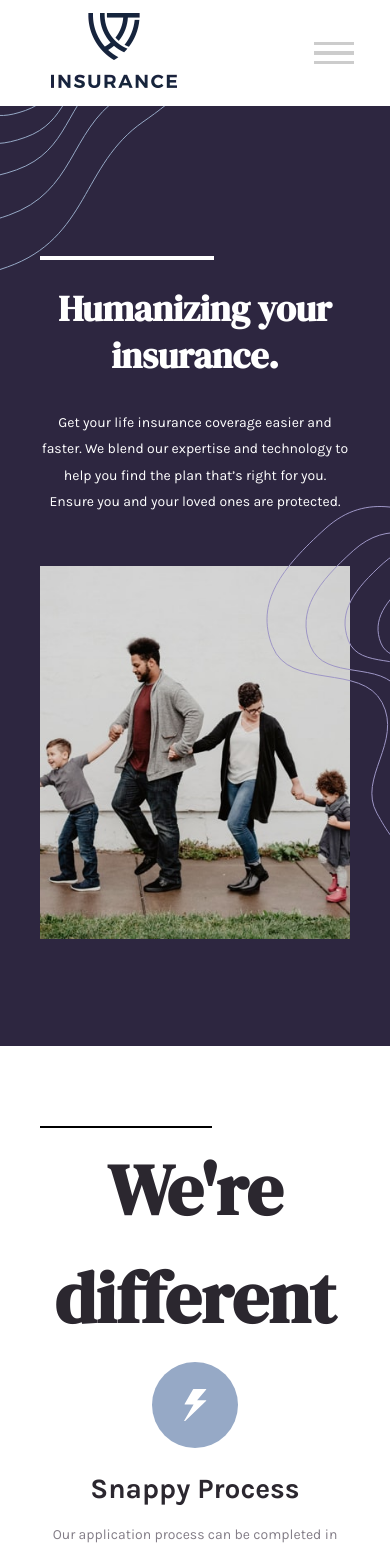
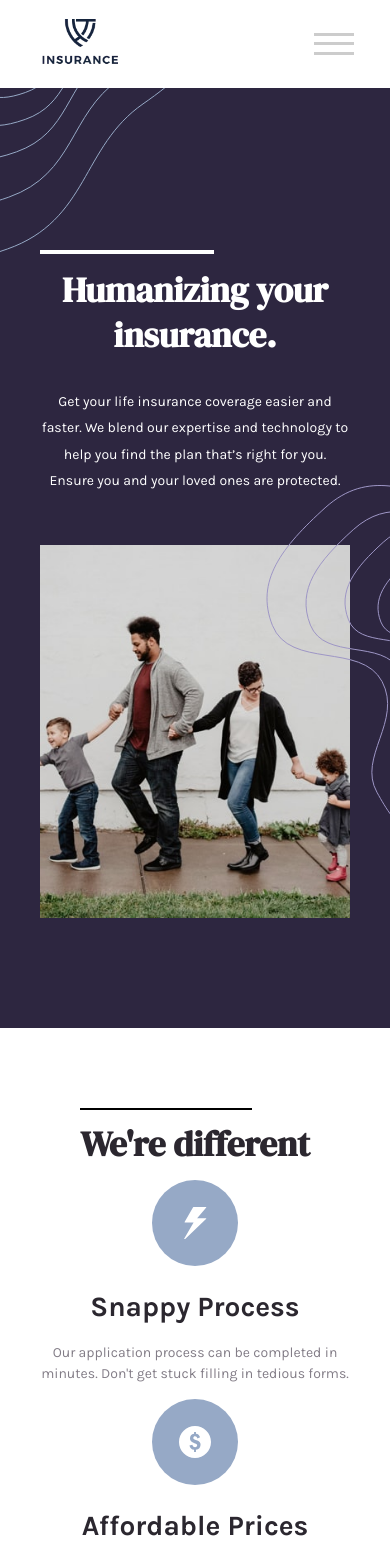
Before and after one commit to HariDya/react_insurance, a React (Vite) app: page / in a window 390 px wide. Shown: the top 1548 px of the page. Built offline with nearby package versions, Linux system fonts and the light colour scheme.

Commit message:
initial commit

```diff
--- a/src/index.css
+++ b/src/index.css
@@ -553,6 +553,16 @@ hr {
 
 @media screen and (max-width: 575.98px) {
 
+
+
+  .logo img {
+    width: 100px;
+  }
+
+
+
+
+
   .btn1 {
     display: none;
 }
@@ -577,7 +587,18 @@ body {
 
 }
 .human-content h1 {
-  font-size: 36px;
+  font-size: 35px;
+
+}
+.human-content .btn1 a {
+
+  display: inline-block;
+
+}
+
+.human-content h1::before {
+
+  top: 12px;
 
 }
 
@@ -637,6 +658,13 @@ img.mobilehuman {
 section.section {
   margin-top: 40px;
 }
+.section-heading h1 {
+  font-size: 35px;
+  color: #2b272f;
+  position: relative;
+  padding: 45px 0px;
+  display: inline-block;
+}
 .inner-section {
   padding: 40px;
   text-align: center;
@@ -669,7 +697,6 @@ section.section {
 .inner-backgroundimg {
 
   padding: 40px;
-
   background-position: 70% 13%;
 
 }
@@ -755,6 +782,12 @@ section.section {
 
   padding: 40px;
 }
+.inner-footer {
+  padding: 40px;
+  align-items: center;
+  justify-content: center;
+}
+
 
 .details {
 
```
